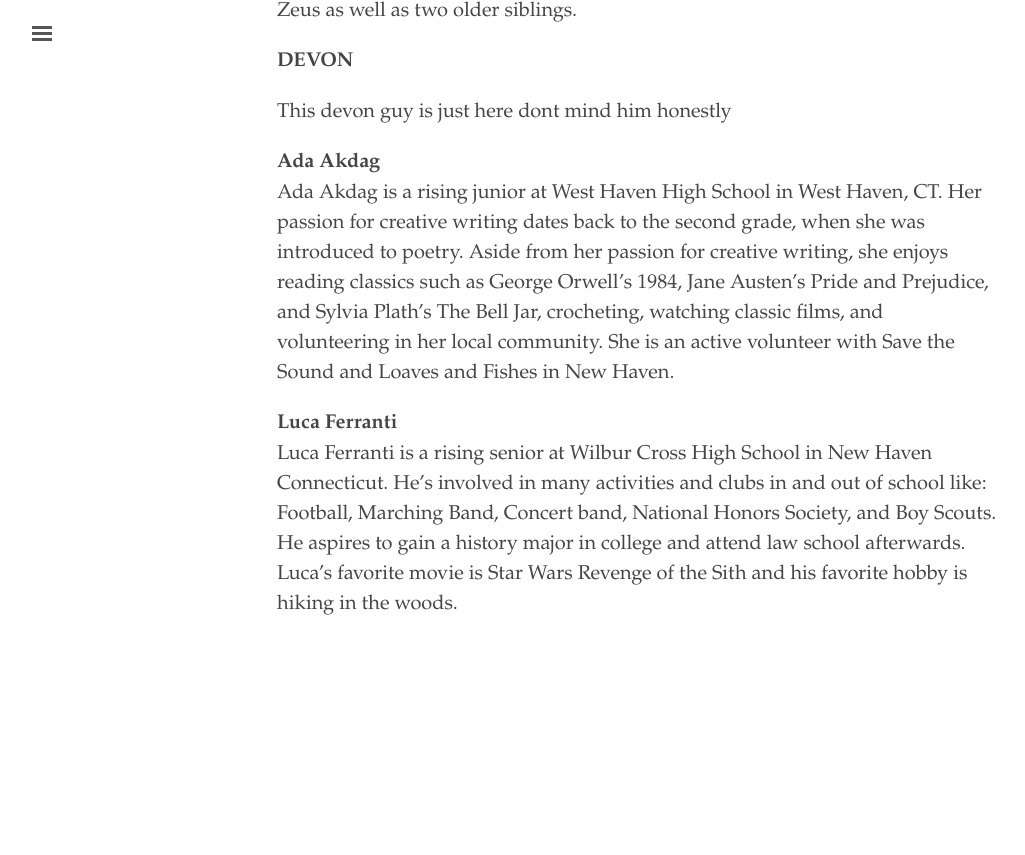
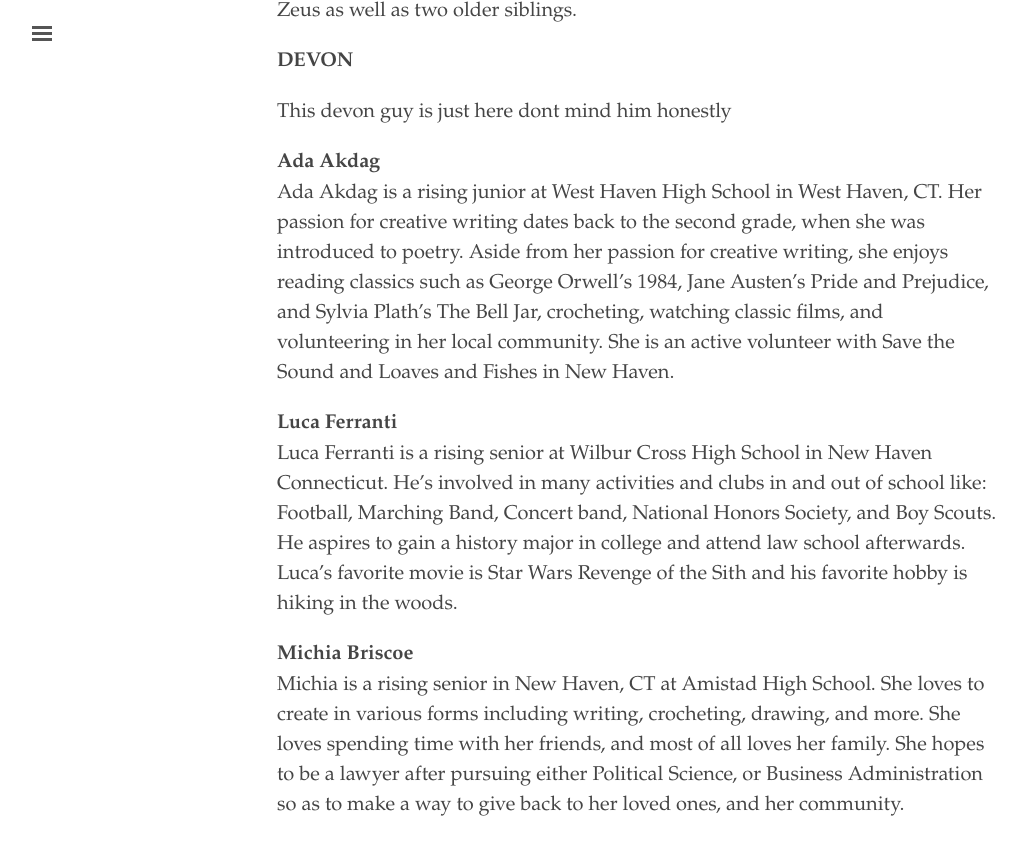
Before and after one commit to ypah-s25/storytelling, a Jekyll site: the page built from info.md, in a window 1280 px wide and 900 px high, scrolled down 1761 px. Shown: the top 855 px of the window, without its empty margins (3-1028 px from the left). Built offline with Jekyll 4.4.1, drawn with Linux system fonts in a browser that asks for light colours; before the commit the page ends 2460 px from its top, so only the background shows below that.

Commit message:
Update info.md

```diff
--- a/info.md
+++ b/info.md
@@ -28,3 +28,6 @@ Ada Akdag is a rising junior at West Haven High School in West Haven, CT. Her pa
 
 <p><strong>Luca Ferranti</strong><br>
 Luca Ferranti is a rising senior at Wilbur Cross High School in New Haven Connecticut. He’s  involved in many activities and clubs in and out of school like: Football, Marching Band, Concert band, National Honors Society, and Boy Scouts. He aspires to gain a history major in college and attend law school afterwards. Luca’s favorite movie is Star Wars Revenge of the Sith and his favorite hobby is hiking in the woods.
+
+<p><strong>Michia Briscoe</strong><br>
+Michia is a rising senior in New Haven, CT at Amistad High School. She loves to create in various forms including writing, crocheting, drawing, and more. She loves spending time with her friends, and most of all loves her family. She hopes to be a lawyer after pursuing either Political Science, or Business Administration so as to make a way to give back to her loved ones, and her community. </p>
```
